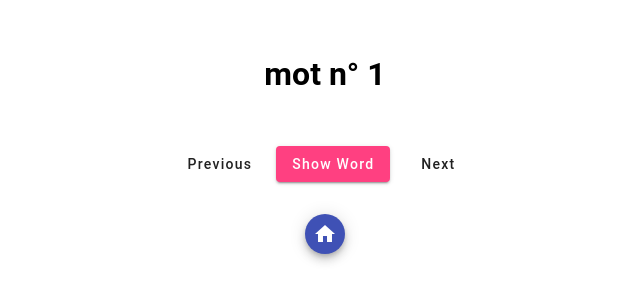
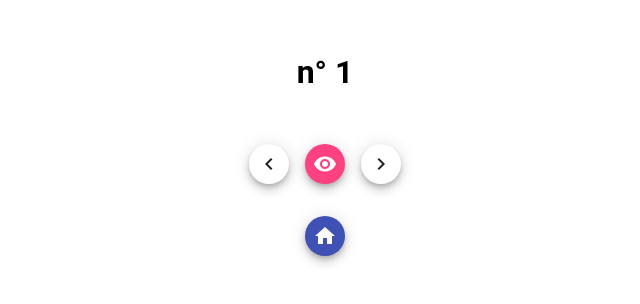
Before and after one commit to mrizzello/pictionary, an Angular app: page /game in a window 1280 px wide. Shown: the part 256-560 px from the top of the page, without its empty margins (315-955 px from the left). Built offline with nearby package versions, Linux system fonts and the light colour scheme.

Commit message:
feat: update game and home components with improved button styles and icons

```diff
--- a/src/app/game/game.html
+++ b/src/app/game/game.html
@@ -2,9 +2,15 @@
   <h1>{{ word() }}</h1>
 
   <div class="navigation-buttons">
-    <button mat-button (click)="previous()">Previous</button>
-    <button mat-raised-button color="accent" (mousedown)="show()" (mouseup)="hide()" (mouseleave)="hide()">Show Word</button>
-    <button mat-button (click)="next()">Next</button>
+    <a mat-mini-fab aria-label="previous" (click)="previous()" color="tonal">
+      <mat-icon>keyboard_arrow_left</mat-icon>
+    </a>
+    <a mat-mini-fab color="accent" aria-label="visibility" (mousedown)="show()" (mouseup)="hide()" (mouseleave)="hide()">
+      <mat-icon>visibility</mat-icon>
+    </a>
+    <a mat-mini-fab aria-label="next" (click)="next()" color="tonal">
+      <mat-icon>keyboard_arrow_right</mat-icon>
+    </a>
   </div>
   <div class="navigation-buttons">
     <a mat-mini-fab routerLink="/" color="primary" aria-label="Home">
--- a/src/app/game/game.ts
+++ b/src/app/game/game.ts
@@ -13,7 +13,7 @@ export class Game {
   private wordService = inject(WordService);
   private showWord = signal(false);
 
-  word = computed(() => this.showWord() ? this.wordService.word() : `mot n° ${this.wordService.index() + 1}`);
+  word = computed(() => this.showWord() ? this.wordService.word() : `n° ${this.wordService.index() + 1}`);
 
   next() {
     this.wordService.next();
--- a/src/app/home/home.html
+++ b/src/app/home/home.html
@@ -8,8 +8,12 @@
 </div>
 
 <div class="home-container">
-  <a mat-raised-button color="primary" routerLink="/game">Words UI</a>
-  <button mat-stroked-button color="warn" (click)="teamService.resetScores()">Reset</button>
+  <a mat-mini-fab routerLink="/game" color="primary" aria-label="game">
+    <mat-icon>comment</mat-icon>
+  </a>
+  <a mat-mini-fab color="tonal" aria-label="reset" (click)="teamService.resetScores()">
+    <mat-icon>settings_backup_restore</mat-icon>
+  </a>
 </div>
 
 <div class="team-bottom">
```
Also changed, not shown: src/assets/words.txt.
